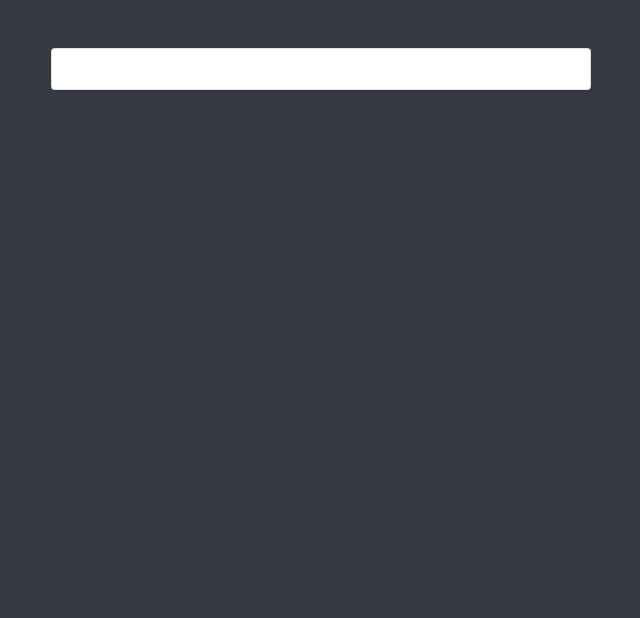
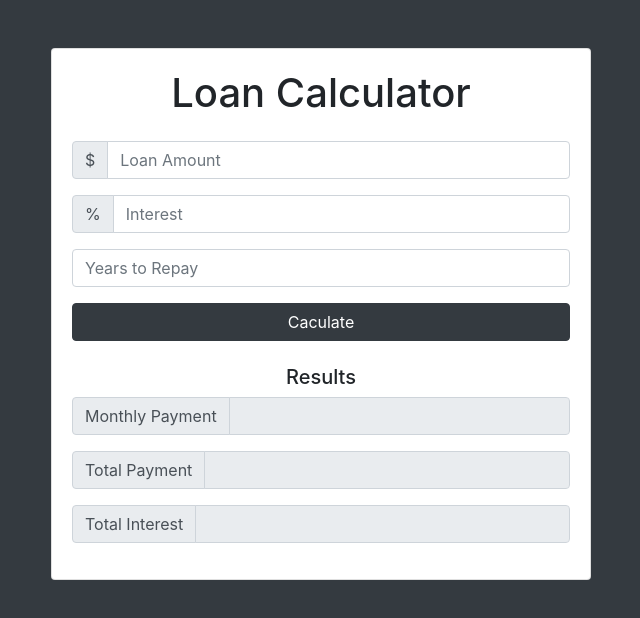
Before and after one commit to contactKunalDixit/Brad_Traversy_Loan-Calculator, a plain HTML site: page index.html in a window 1280 px wide. Shown: the whole page, without its empty margins (319-959 px from the left). Drawn offline with nearby package versions, Linux system fonts and the light colour scheme.

Commit message:
HTML complete and readMe updated

```diff
--- a/index.html
+++ b/index.html
@@ -18,16 +18,91 @@
         <div class="row">
             <div class="col-md-6 mx-auto">
                 <div class="card card-body text-center mt-5">
+                    <h1 class="heading display-5 pb-3">Loan Calculator</h1>
+                    <form id="loan-form">
+                        <!-- No action attribute on form -->
+                        <div class="form-group">
+                            <div class="input-group">
+                                <div class="input-group-prepend">
+                                    <span class="input-group-text ">$</span>
+                                </div>
+                                <input type="number" class="form-control" id="amount" placeholder="Loan Amount">
 
+                                <!-- input type = "number" only allows numbers to be input and no other text-->
                             </div>
                         </div>
+                        <div class="form-group">
+                            <div class="input-group">
+                                <div class="input-group-prepend">
+                                    <span class="input-group-text">%</span>
+                                </div>
+                                <input type="number" class="form-control" id="interest" placeholder="Interest">
+
+                                <!-- input type = "number" only allows numbers to be input and no other text-->
+                            </div>
+                        </div>
+                        <div class="form-group">
+                            <input type="number" class="form-control" id="years" placeholder="Years to Repay">
+                        </div>
+                        <div class="form-button">
+                            <input type="submit" value="Caculate" class="btn btn-dark btn-block">
+                        </div>
+                    </form>
+                    <!-- LOADER HERE -->
+
+
+                    <!-- <div id="loading">
+                        <img src="img/ajax-loader-cs.gif" alt="results is being processed">
+                    </div> -->
+
+
+
+                    <!-- RESULTS : In an ideal application, would only view when the form field has been been provided the inputs-->
+                    <!-- There are various ways in which the result page can be shown but for this example, it'll be shown through <input> fields that are disabled and thus only readable and not changeable -->
+                    <div id="results" class="pt-4">
+                        <h5>Results</h5>
+                        <div class="form-group">
+                            <div class="input-group">
+                                <div class="input-group-prepend">
+                                    <span class="input-group-text ">Monthly Payment</span>
+                                </div>
+                                <input type="number" class="form-control" id="monthly-payment" disabled>
+
+                                <!-- input type = "number" only allows numbers to be input and no other text-->
                             </div>
 
 
                         </div>
 
 
-    <!-- Optional JavaScript -->
+                        <div class="form-group">
+                            <div class="input-group">
+                                <div class="input-group-prepend">
+                                    <span class="input-group-text ">Total Payment</span>
+                                </div>
+                                <input type="number" class="form-control" id="total-payment" disabled>
+
+                                <!-- input type = "number" only allows numbers to be input and no other text-->
+                            </div>
+
+
+                        </div>
+                        <div class="form-group">
+                            <div class="input-group">
+                                <div class="input-group-prepend">
+                                    <span class="input-group-text ">Total Interest</span>
+                                </div>
+                                <input type="number" class="form-control" id="total-interest" disabled>
+
+                                <!-- input type = "number" only allows numbers to be input and no other text-->
+                            </div>
+
+
+                        </div>
+                    </div>
+                </div>
+            </div>
+        </div> <!-- Optional JavaScript -->
         <!-- jQuery first, then Popper.js, then Bootstrap JS -->
         <script src="https://code.jquery.com/jquery-3.5.1.slim.min.js"
             integrity="sha384-DfXdz2htPH0lsSSs5nCTpuj/zy4C+OGpamoFVy38MVBnE+IbbVYUew+OrCXaRkfj" crossorigin="anonymous">
@@ -37,7 +112,9 @@
         </script>
         <script src="https://stackpath.bootstrapcdn.com/bootstrap/4.5.2/js/bootstrap.min.js"
             integrity="sha384-B4gt1jrGC7Jh4AgTPSdUtOBvfO8shuf57BaghqFfPlYxofvL8/KUEfYiJOMMV+rV" crossorigin="anonymous">
+
         </script>
+        <script src="app.js"></script>
 </body>
 
 </html>
```
Also changed, not shown: 1 other file. Lines whose indentation alone changed are shown as unchanged.
